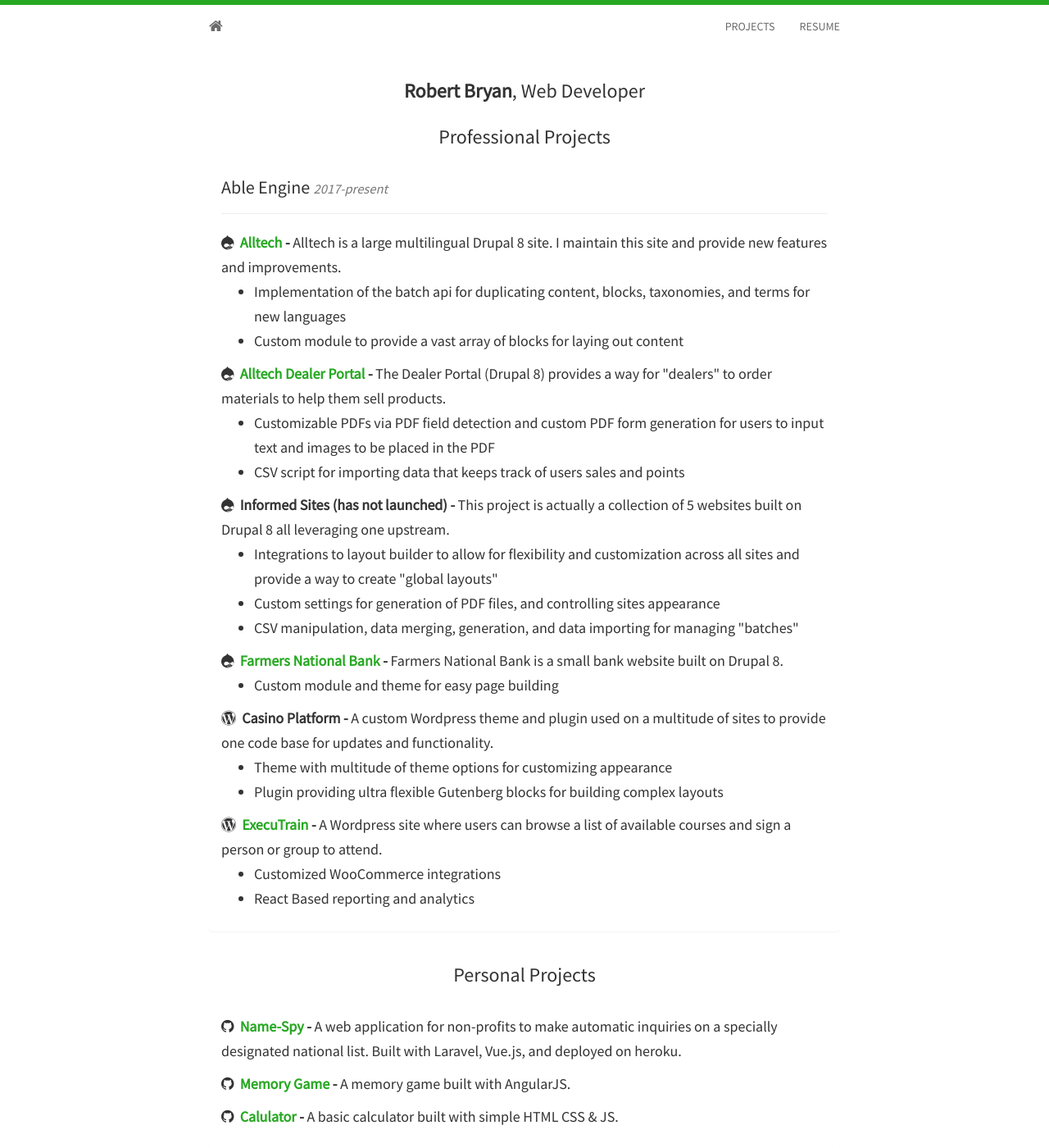
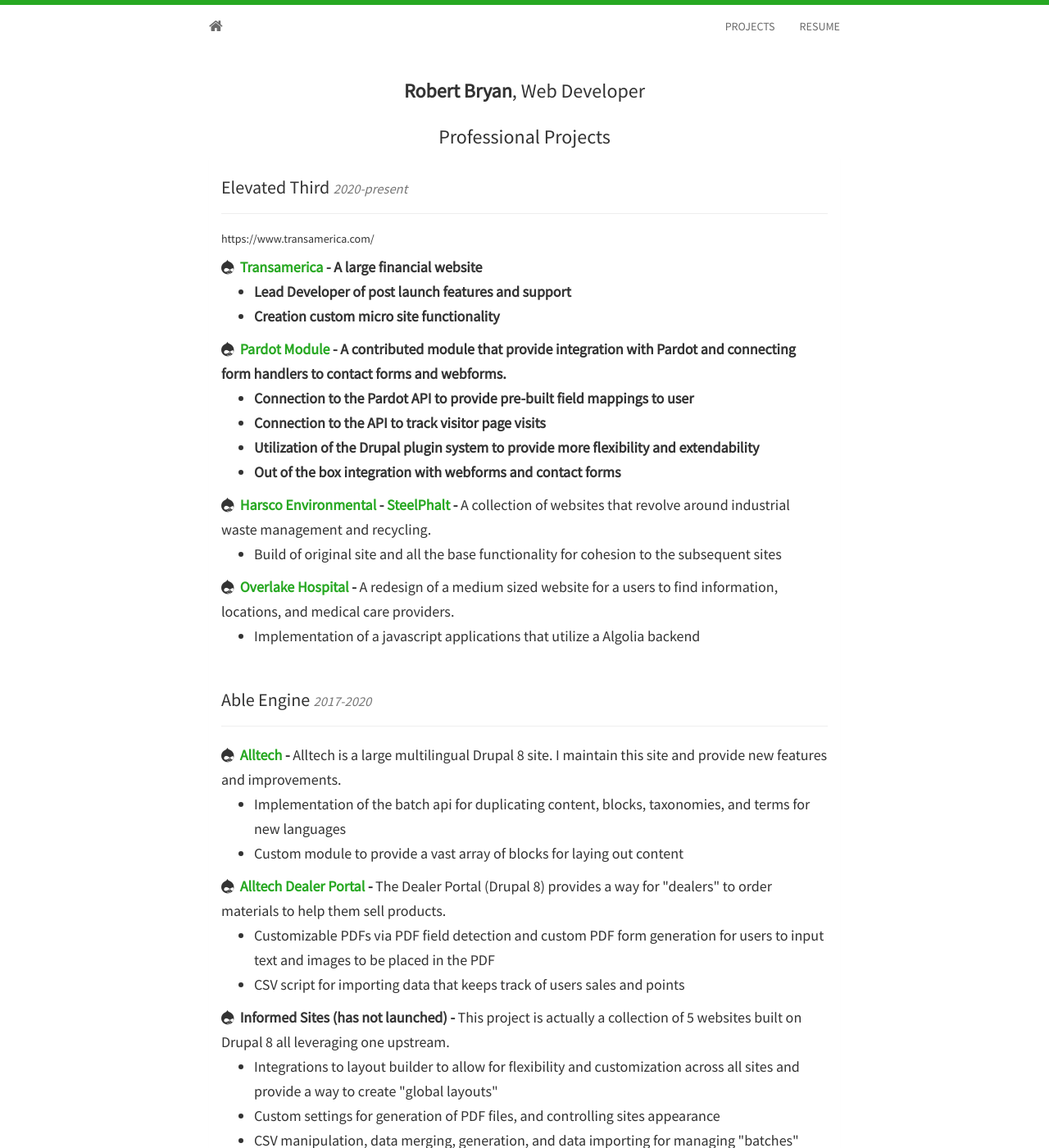
Before and after one commit to Brayn7/brayn7.github.io, a Jekyll site: the page built from projects.html, in a window 1280 px wide and 1400 px high. Shown: the whole window at 82% size. Built offline with Jekyll 4.4.1, drawn with Linux system fonts in a browser that asks for light colours; nearby versions of some CDN libraries.

Commit message:
change project information

```diff
--- a/_includes/projects.html
+++ b/_includes/projects.html
@@ -10,8 +10,45 @@
 	<div class="container">
 		<h3>Professional Projects</h3>
 		<div class="panel panel-default">
+      <div class="panel-body">
+        <h4>Elevated Third <small><i>2020-present</i></small></h4>
+        <hr>
+        https://www.transamerica.com/
+        <h5>
+          <i class="fa fa-drupal"></i>&nbsp;&nbsp;<strong><a target="_blank" href="https://www.transamerica.com/">Transamerica</a> -
+          A large financial website
+          <ul>
+            <li>Lead Developer of post launch features and support</li>
+            <li>Creation custom micro site functionality</li>
+          </ul>
+        </h5>
+        <h5>
+          <i class="fa fa-drupal"></i>&nbsp;&nbsp;<strong><a target="_blank" href="https://www.drupal.org/project/pardot">Pardot Module</a> -
+          A contributed module that provide integration with Pardot and connecting form handlers to contact forms and webforms.
+          <ul>
+            <li>Connection to the Pardot API to provide pre-built field mappings to user</li>
+            <li>Connection to the API to track visitor page visits</li>
+            <li>Utilization of the Drupal plugin system to provide more flexibility and extendability</li>
+            <li>Out of the box integration with webforms and contact forms</li>
+          </ul>
+        </h5>
+        <h5>
+          <i class="fa fa-drupal"></i>&nbsp;&nbsp;<strong><a target="_blank" href="https://www.harsco-environmental.com/">Harsco Environmental</a> - </strong> <strong><a target="_blank" href="https://steelphalt.com/">SteelPhalt</a> - </strong>
+          A collection of websites that revolve around industrial waste management and recycling.
+          <ul>
+            <li>Build of original site and all the base functionality for cohesion to the subsequent sites</li>
+          </ul>
+        </h5>
+        <h5>
+          <i class="fa fa-drupal"></i>&nbsp;&nbsp;<strong><a target="_blank" href="https://www.overlakehospital.org/">Overlake Hospital</a> - </strong>
+          A redesign of a medium sized website for a users to find information, locations, and medical care providers.
+          <ul>
+            <li>Implementation of a javascript applications that utilize a Algolia backend</li>
+          </ul>
+        </h5>
+      </div>
 			<div class="panel-body">
-				<h4>Able Engine <small><i>2017-present</i></small></h4>
+				<h4>Able Engine <small><i>2017-2020</i></small></h4>
 				<hr>
 				<h5>
 					<i class="fa fa-drupal"></i>&nbsp;&nbsp;<strong><a target="_blank" href="http://alltech.com/">Alltech</a> - </strong>
--- a/_includes/social.html
+++ b/_includes/social.html
@@ -10,6 +10,8 @@
     {% if site.linkedin %}
 	  <a href="http://linkedin.com/in/{{ site.linkedin }}"><i class="fa fa-linkedin"></i></a>
     {% endif %}
+	  <a href="https://www.drupal.org/u/brayn7"><i class="fa fa-drupal"></i></a>
+
 <!--    {% if site.stackoverflow %}-->
 <!--	  <a href="http://stackoverflow.com/{{ site.stackoverflow }}"><i class="fa fa-stack-overflow"></i></a>-->
 <!--    {% endif %}-->
```
Also changed, not shown: 1 other file.
